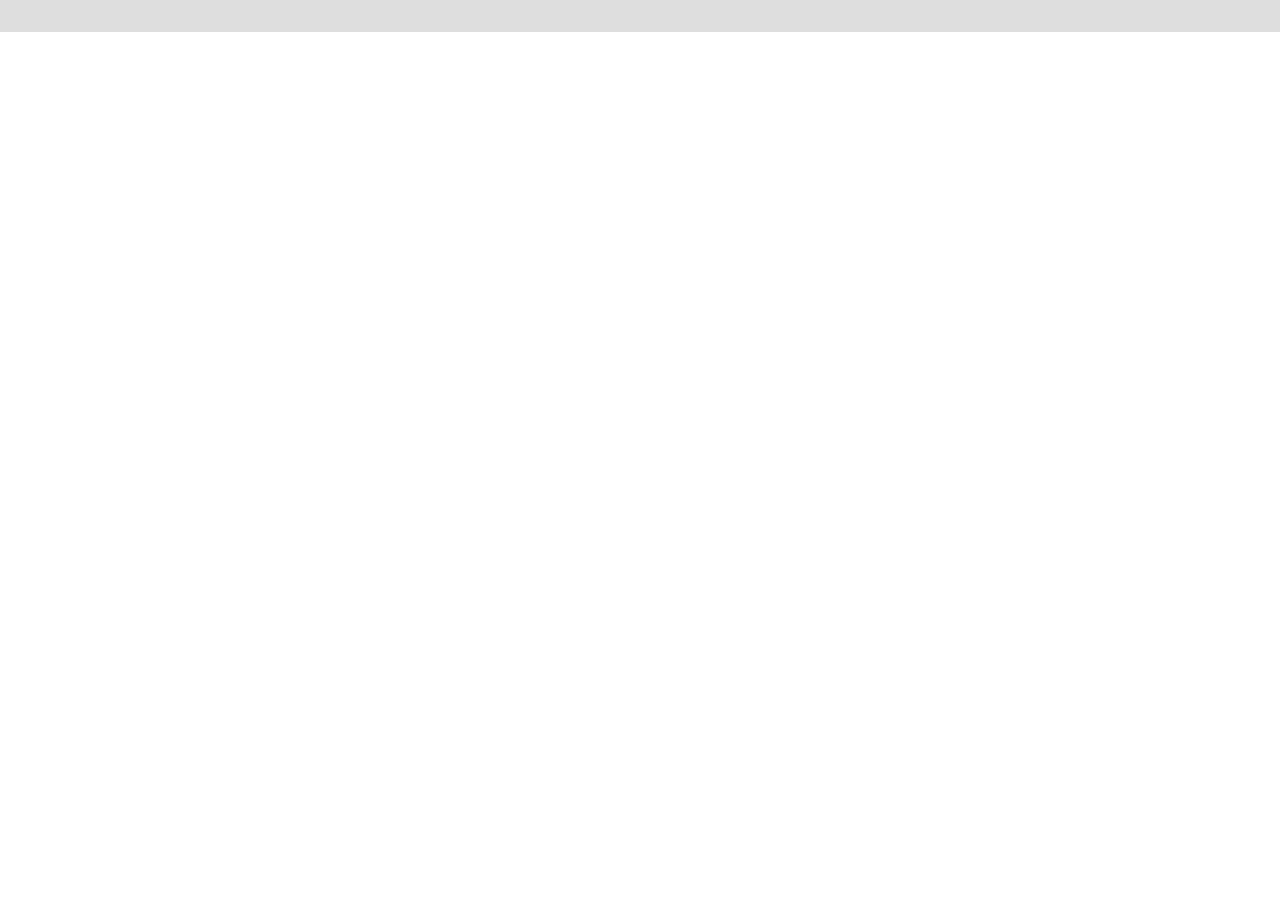
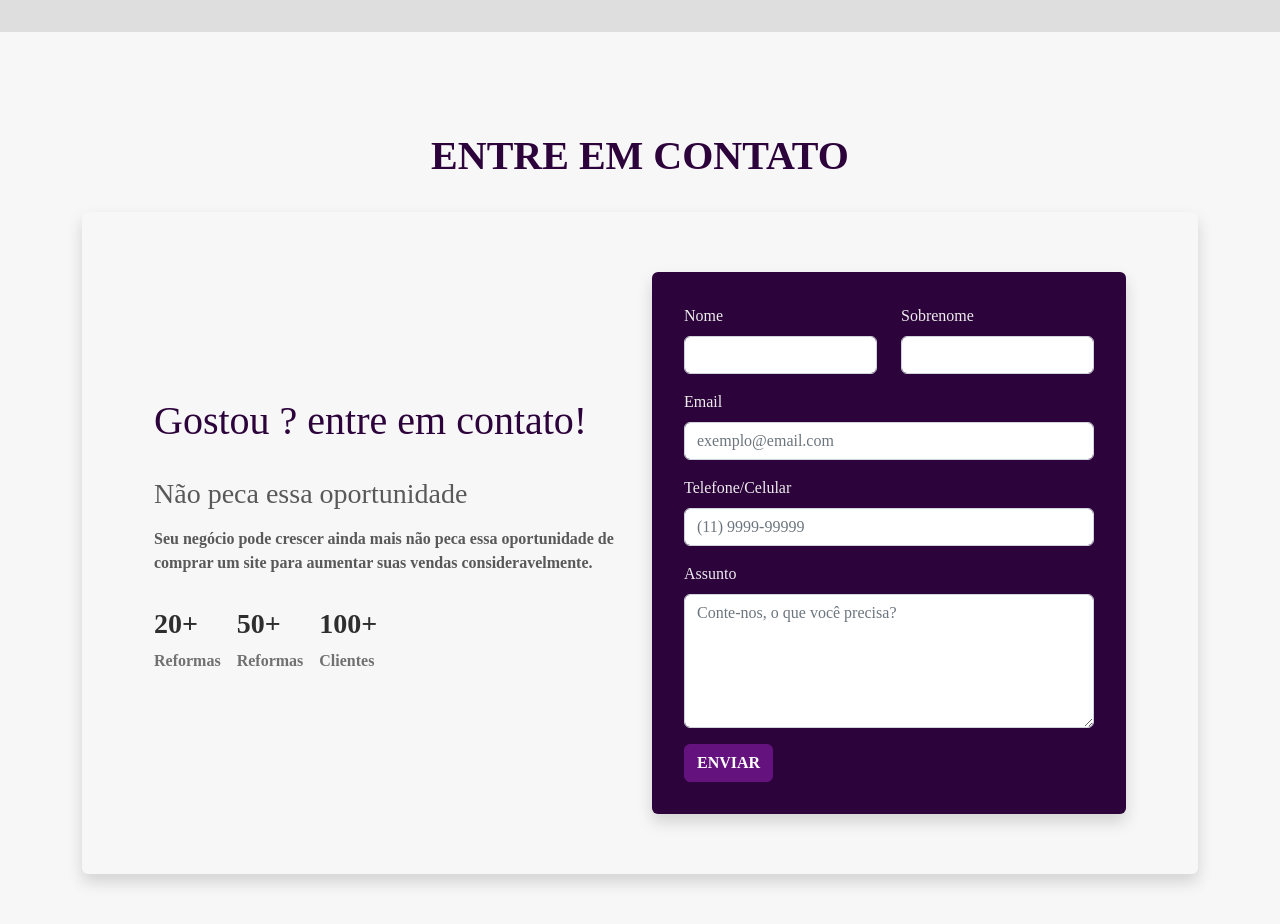
Before and after one commit to eidiogolima/ComprarSite.com, a React (Create React App) app: page / in a window 1280 px wide. Shown: the part 2300-3224 px from the top of the page. Before the commit the page ends 2332 px from the top, so only its background shows below. Built offline with nearby package versions, Linux system fonts and the light colour scheme.

Commit message:
adição do componenete contato

```diff
--- a/src/JS/Componentes/Pages/Home.js
+++ b/src/JS/Componentes/Pages/Home.js
@@ -3,6 +3,7 @@ import Introducao from '../Todos/Introducao.js'
 import Parceiros from '../Todos/Parceiros.js'
 import Beneficios from '../Todos/Beneficios.js'
 import Trabalhos from '../Todos/Trabalhos.js'
+import Contato from '../Todos/Contato.js'
 const Home = () => {
   return (
     <div>
@@ -10,6 +11,7 @@ const Home = () => {
       <Parceiros/>
       <Beneficios/>
       <Trabalhos/>
+      <Contato/>
     </div>
   )
 }
--- a/src/JS/Componentes/Todos/Contato.js
+++ b/src/JS/Componentes/Todos/Contato.js
@@ -1,9 +1,117 @@
-import React from 'react'
+import React from 'react';
 
 const Contato = () => {
   return (
-    <div>Contato</div>
-  )
-}
+    <section className="cor-b-1 ">
+      <div className="container-md  container-fluid position-relative z-2 py-md-6 py-4">
+        <h1 className='cor-p1 text-center mb-4 fw-semibold'>ENTRE EM CONTATO</h1>
+        <div className="row d-grid d-md-flex align-items-center cor-b-1 shadow rounded p-2 p-md-5 py-4 mx-2 mx-sm-0">
+          <div className="col ">
+            <h1 className='cor-p1 mb-4'>Gostou ? entre em contato!</h1>
+            <h3 className='cor-8 mb-3'>Não peca essa oportunidade </h3>
+            <p className='cor-8 fw-semibold mb-4'>
+              Seu negócio pode crescer ainda mais não peca essa oportunidade de
+              comprar um site para aumentar suas vendas consideravelmente.{' '}
+            </p>
 
-export default Contato
+            <div className="d-flex gap-3 flex-wrap">
+              <div className="list">
+                <h3 className='fw-semibold cor-10'>20+</h3>
+                <p className='cor-7 fw-semibold'>Reformas</p>
+              </div>
+              <div className="list">
+                <h3 className='fw-semibold cor-10'>50+</h3>
+                <p className='cor-7 fw-semibold'>Reformas</p>
+              </div>
+              <div className="list">
+                <h3 className='fw-semibold cor-10'>100+</h3>
+                <p className='cor-7 fw-semibold'>Clientes</p>
+              </div>
+            </div>
+          </div>
+
+          <div className="col">
+            <form className="p-3 p-md-4 cor-b-p1 cor-2 shadow rounded">
+              <div class="mb-3 ">
+                <div className="row d-grid d-sm-flex">
+                  <div className="col">
+                    <label htmlFor="exampleInputEmail1" className="form-label">
+                      Nome
+                    </label>
+                    <input
+                      type="text"
+                      className="form-control"
+                      id="nome"
+                      aria-describedby="nome"
+                    />
+                  </div>
+
+                  <div className="col ">
+                    <label htmlFor="sobrenome" className="form-label">
+                      Sobrenome
+                    </label>
+                    <input
+                      type="text"
+                      className="form-control"
+                      id="sobrenome"
+                      aria-describedby="sobrenome"
+                    />
+                  </div>
+
+                  <div className="mt-3">
+                    <label htmlFor="email" className="form-label">
+                      Email
+                    </label>
+                    <input
+                    placeholder='exemplo@email.com'
+                      type="text"
+                      className="form-control"
+                      id="email"
+                      aria-describedby="email"
+                    />
+
+                  </div>
+
+                  <div className="mt-3">
+                    <label htmlFor="contato" className="form-label">
+                      Telefone/Celular
+                    </label>
+                    <input
+                      placeholder='(11) 9999-99999'
+                      type="text"
+                      className="form-control"
+                      id="contato"
+                      aria-describedby="contato"
+                    />
+                  </div>
+
+                  <div className="mt-3">
+                    <label htmlFor="contato" className="form-label">
+                      Assunto
+                    </label>
+                    <textarea
+                    placeholder='Conte-nos, o que você precisa?'
+                    rows="5"
+                      type="text"
+                      className="form-control"
+                      id="contato"
+                      aria-describedby="contato"
+                    />
+                  </div>
+
+
+                </div>
+              </div>
+
+              <button type="submit" className="btn btn-primary fw-semibold">
+                ENVIAR
+              </button>
+            </form>
+          </div>
+        </div>
+      </div>
+    </section>
+  );
+};
+
+export default Contato;
```
Also changed, not shown: src/assests/img/background/background.svg (added).
